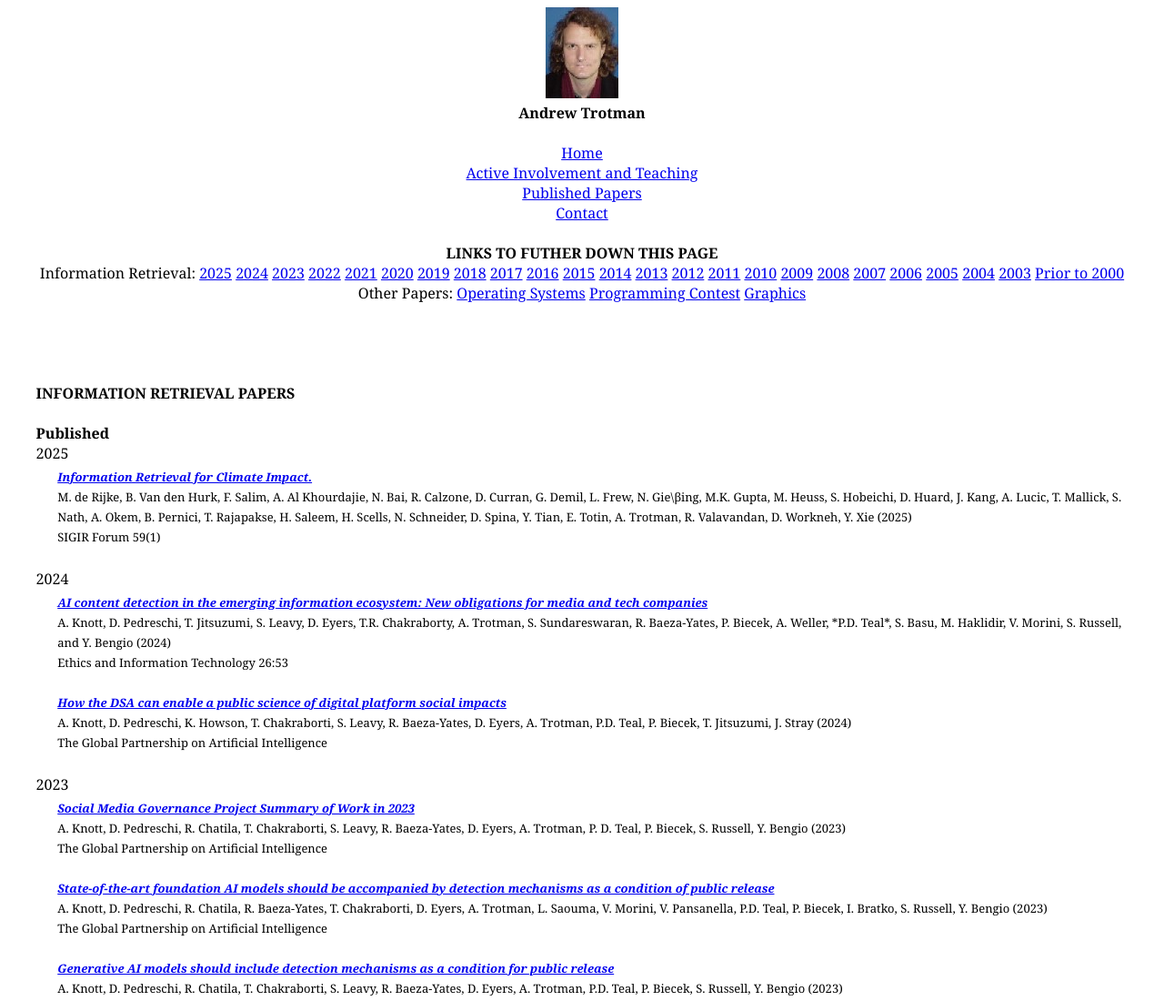
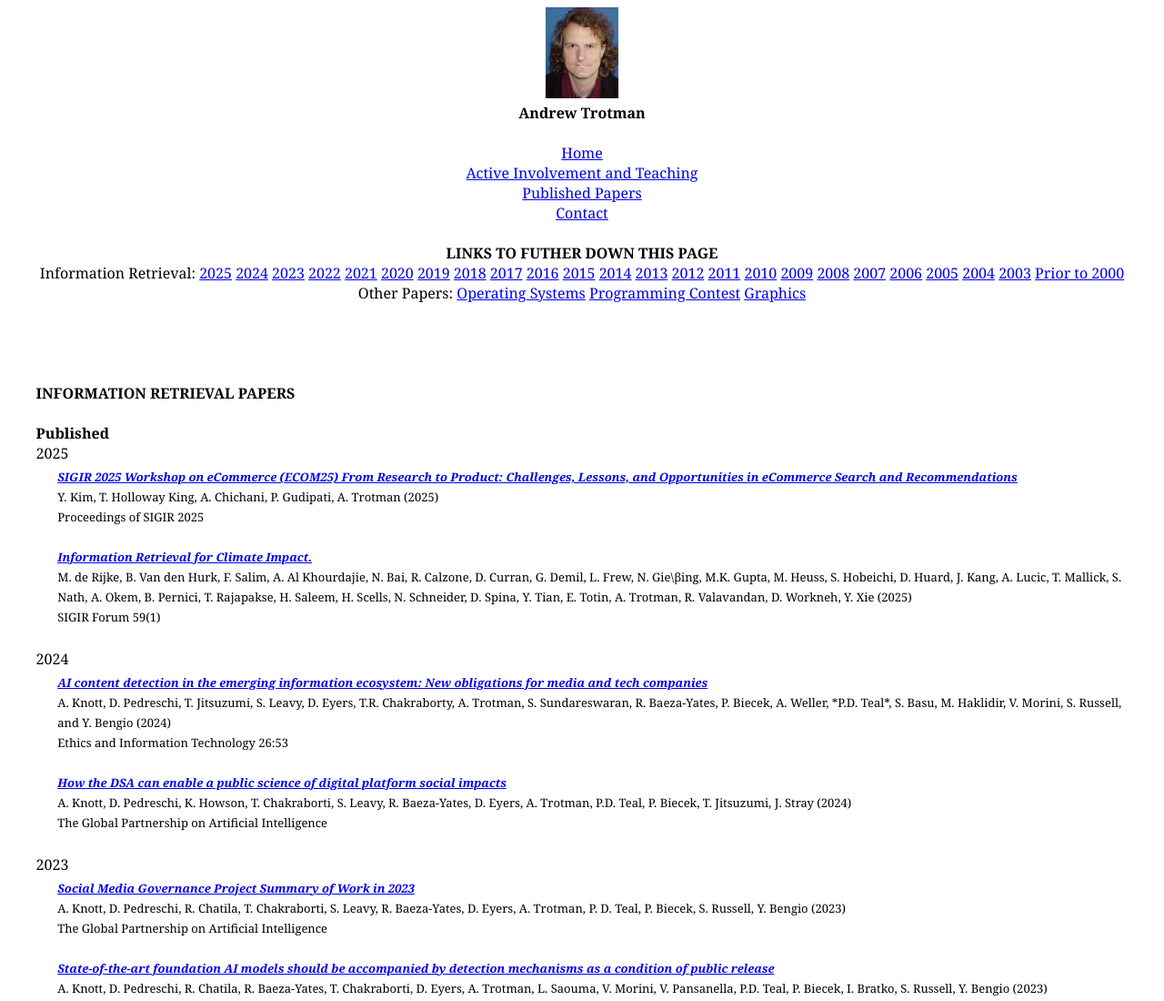
Before and after one commit to andrewtrotman/andrewtrotman.github.io, a plain HTML site: page papers/index.html in a window 1280 px wide. Shown: the top 1100 px of the page at 91% size. Drawn offline with Linux system fonts and the light colour scheme.

Commit message:
added ecom25 SIGIR paper

```diff
--- a/papers/index.html
+++ b/papers/index.html
@@ -79,9 +79,15 @@ Other Papers:
 <a name=irp2025>
 2025<br>
 <table><tr><td>&nbsp;&nbsp;&nbsp;&nbsp;</td><td><font size=-1>
+
+<!--[C]-->
+<a href=2025-2.pdf><b><i> SIGIR 2025 Workshop on eCommerce (ECOM25) From Research to Product: Challenges, Lessons, and Opportunities in eCommerce Search and Recommendations </i></b></a><br>
+Y. Kim, T. Holloway King, A. Chichani, P. Gudipati, A. Trotman (2025)<br>
+Proceedings of SIGIR 2025<br>
+<br>
+
 <!--[J]-->
 <a href=2025-1.pdf><b><i> Information Retrieval for Climate Impact.  </i></b></a><br>
-
 M. de Rijke, B. Van den Hurk, F. Salim, A. Al Khourdajie, N. Bai, R. Calzone, D. Curran, G. Demil, L. Frew, N. Gie\&beta;ing, M.K. Gupta, M. Heuss, S. Hobeichi, D. Huard, J. Kang, A. Lucic, T. Mallick, S. Nath, A. Okem, B. Pernici, T. Rajapakse, H. Saleem, H. Scells, N. Schneider, D. Spina, Y. Tian, E. Totin, A. Trotman, R. Valavandan, D. Workneh, Y. Xie (2025)<br>
 SIGIR Forum 59(1)<br>
 <br>
```
Also changed, not shown: 1 other file.
